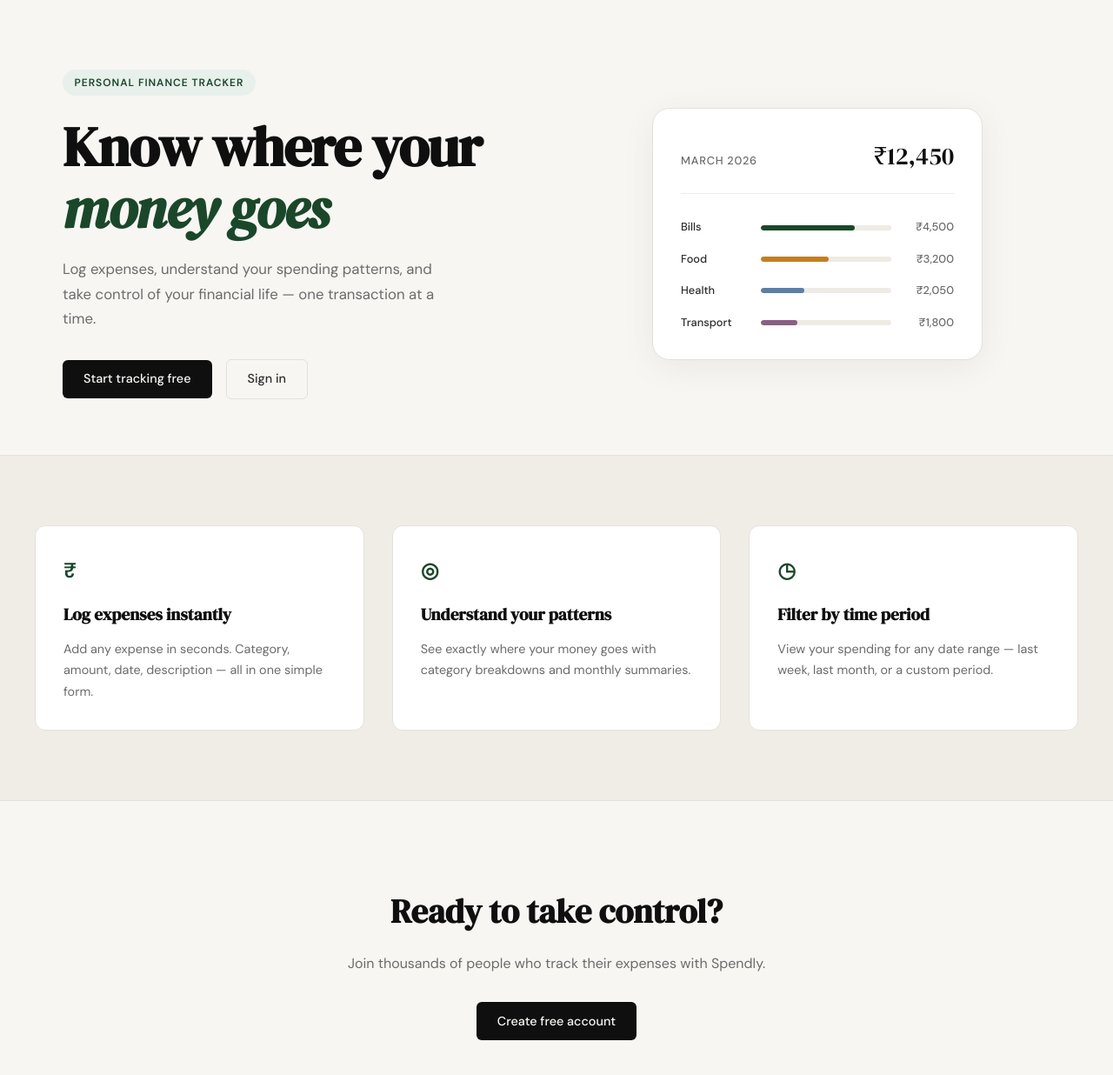
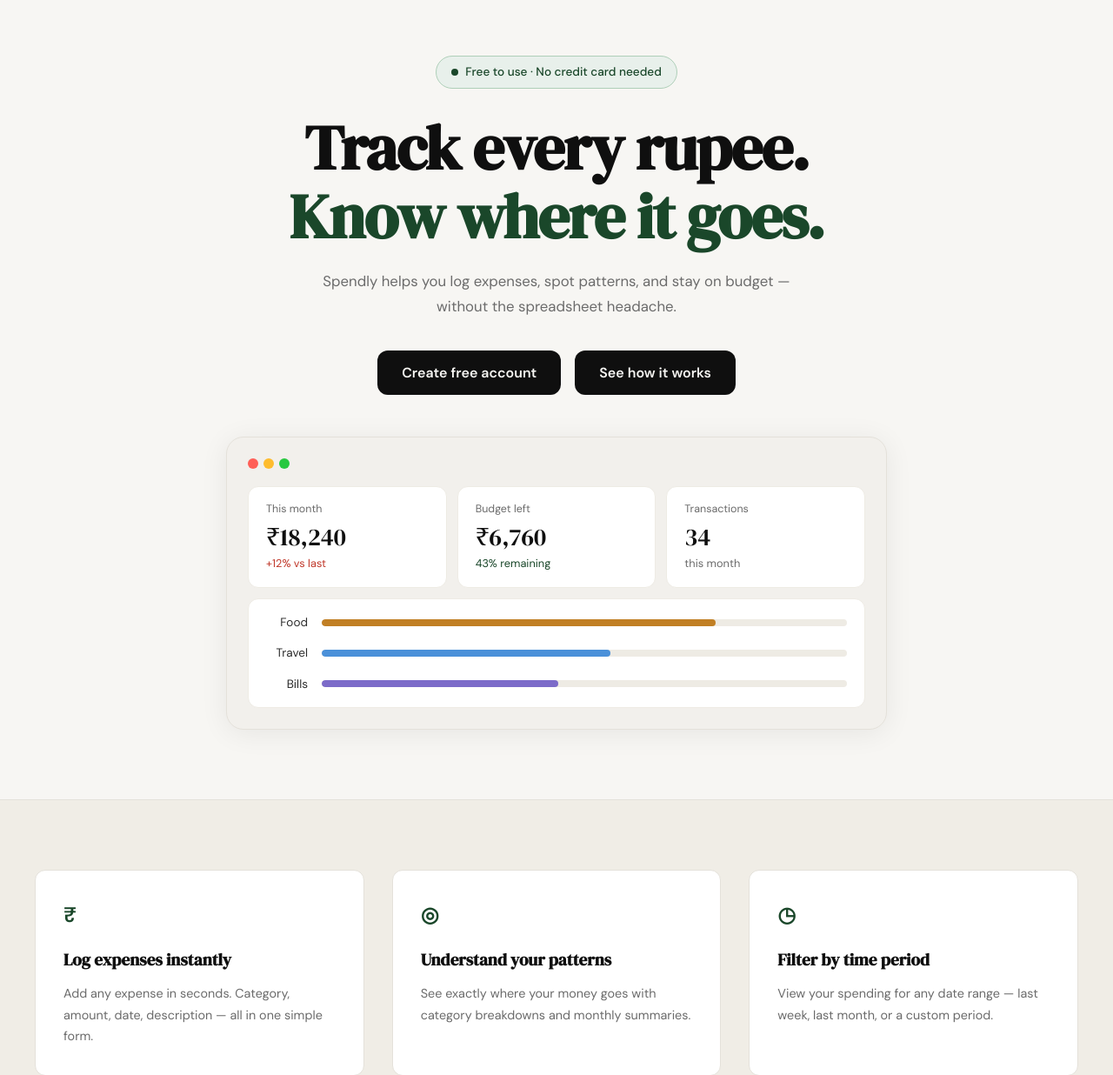
Before and after one commit to gitdebashish123/spendsmanager, a Flask app: page / in a window 1280 px wide. Shown: the part 61-1297 px from the top of the page at 87% size. Run offline with Flask 3, Linux system fonts and the light colour scheme.

Commit message:
landing: redesign hero section to match mockup

```diff
--- /dev/null
+++ b/static/css/landing.css
@@ -0,0 +1,225 @@
+/* ------------------------------------------------------------------ */
+/* Hero — overrides style.css for the landing page                     */
+/* ------------------------------------------------------------------ */
+
+.hero {
+    display: flex;
+    flex-direction: column;
+    align-items: center;
+    text-align: center;
+    padding: 4rem 2rem 5rem;
+    max-width: 860px;
+    margin: 0 auto;
+    gap: 3rem;
+    grid-template-columns: none; /* cancel style.css 2-col grid */
+}
+
+.hero-text {
+    width: 100%;
+    max-width: 680px;
+}
+
+/* Badge */
+
+.hero-badge {
+    display: inline-flex;
+    align-items: center;
+    gap: 0.5rem;
+    background: var(--accent-light);
+    color: var(--accent);
+    border: 1px solid #aecfb8;
+    font-size: 0.85rem;
+    font-weight: 500;
+    padding: 0.45rem 1.1rem;
+    border-radius: 999px;
+    margin-bottom: 1.75rem;
+    text-transform: none;
+    letter-spacing: 0;
+}
+
+.hero-badge-dot {
+    width: 8px;
+    height: 8px;
+    background: var(--accent);
+    border-radius: 50%;
+    flex-shrink: 0;
+}
+
+/* Title */
+
+.hero-title {
+    font-family: var(--font-display);
+    font-size: clamp(2.75rem, 6vw, 4.5rem);
+    line-height: 1.1;
+    letter-spacing: -0.02em;
+    color: var(--ink);
+    margin-bottom: 1.25rem;
+    font-style: normal;
+}
+
+.hero-title em {
+    font-style: normal;
+    color: var(--ink);
+}
+
+.hero-title-green {
+    display: block;
+    color: var(--accent);
+}
+
+/* Subtitle */
+
+.hero-subtitle {
+    font-size: 1.05rem;
+    color: var(--ink-muted);
+    line-height: 1.75;
+    max-width: 560px;
+    margin: 0 auto 2.25rem;
+}
+
+/* Buttons */
+
+.hero-actions {
+    display: flex;
+    gap: 1rem;
+    justify-content: center;
+    flex-wrap: wrap;
+    align-items: center;
+}
+
+.btn-hero {
+    display: inline-block;
+    background: var(--ink);
+    color: var(--paper);
+    padding: 0.8rem 1.75rem;
+    border-radius: var(--radius-md);
+    font-family: var(--font-body);
+    font-size: 1rem;
+    font-weight: 600;
+    text-decoration: none;
+    transition: background 0.2s;
+}
+
+.btn-hero:hover { background: var(--accent); }
+
+/* Dashboard mock window */
+
+.hero-dashboard {
+    width: 100%;
+    max-width: 760px;
+}
+
+.dashboard-window {
+    background: #f2f0ec;
+    border: 1px solid var(--border);
+    border-radius: var(--radius-lg);
+    padding: 1.5rem;
+    box-shadow: 0 4px 32px rgba(0, 0, 0, 0.07);
+}
+
+.window-dots {
+    display: flex;
+    gap: 6px;
+    margin-bottom: 1.25rem;
+}
+
+.dot {
+    width: 12px;
+    height: 12px;
+    border-radius: 50%;
+}
+
+.dot-red    { background: #ff5f57; }
+.dot-yellow { background: #febc2e; }
+.dot-green  { background: #28c840; }
+
+/* Stats row */
+
+.dashboard-stats {
+    display: grid;
+    grid-template-columns: repeat(3, 1fr);
+    gap: 0.75rem;
+    margin-bottom: 0.75rem;
+}
+
+.stat-card {
+    background: var(--paper-card);
+    border: 1px solid var(--border-soft);
+    border-radius: var(--radius-md);
+    padding: 1rem 1.25rem;
+    text-align: left;
+}
+
+.stat-label {
+    font-size: 0.78rem;
+    color: var(--ink-muted);
+    margin-bottom: 0.35rem;
+}
+
+.stat-value {
+    font-family: var(--font-display);
+    font-size: 1.75rem;
+    color: var(--ink);
+    line-height: 1.1;
+    margin-bottom: 0.35rem;
+}
+
+.stat-note {
+    font-size: 0.8rem;
+    color: var(--ink-muted);
+}
+
+.stat-danger { color: var(--danger); }
+.stat-success { color: var(--accent); }
+
+/* Bar chart */
+
+.dashboard-bars {
+    background: var(--paper-card);
+    border: 1px solid var(--border-soft);
+    border-radius: var(--radius-md);
+    padding: 1rem 1.25rem;
+    display: flex;
+    flex-direction: column;
+    gap: 0.85rem;
+}
+
+.dbar-row {
+    display: flex;
+    align-items: center;
+    gap: 1rem;
+}
+
+.dbar-label {
+    width: 48px;
+    text-align: right;
+    font-size: 0.85rem;
+    color: var(--ink-soft);
+    flex-shrink: 0;
+}
+
+.dbar-track {
+    flex: 1;
+    height: 8px;
+    background: var(--border-soft);
+    border-radius: 999px;
+    overflow: hidden;
+}
+
+.dbar-fill {
+    height: 100%;
+    border-radius: 999px;
+}
+
+.dbar-food   { background: #c17f24; }
+.dbar-travel { background: #4a90d9; }
+.dbar-bills  { background: #7c6bc9; }
+
+/* ------------------------------------------------------------------ */
+/* Responsive                                                          */
+/* ------------------------------------------------------------------ */
+
+@media (max-width: 600px) {
+    .dashboard-stats { grid-template-columns: 1fr; }
+    .hero { padding: 3rem 1rem 4rem; }
+}
--- a/templates/landing.html
+++ b/templates/landing.html
@@ -2,59 +2,68 @@
 
 {% block title %}Spendly — Track Every Rupee{% endblock %}
 
+{% block head %}
+<link rel="stylesheet" href="{{ url_for('static', filename='css/landing.css') }}">
+{% endblock %}
+
 {% block content %}
 
 <section class="hero">
-    <div class="hero-inner">
-        <div class="hero-badge">Personal Finance Tracker</div>
+    <div class="hero-text">
+        <div class="hero-badge">
+            <span class="hero-badge-dot"></span>
+            Free to use · No credit card needed
+        </div>
         <h1 class="hero-title">
-            Know where your<br>
-            <em>money goes</em>
+            Track every rupee.<br>
+            <span class="hero-title-green">Know where it goes.</span>
         </h1>
         <p class="hero-subtitle">
-            Log expenses, understand your spending patterns,
-            and take control of your financial life —
-            one transaction at a time.
+            Spendly helps you log expenses, spot patterns, and stay
+            on budget — without the spreadsheet headache.
         </p>
         <div class="hero-actions">
-            <a href="{{ url_for('register') }}" class="btn-primary">Start tracking free</a>
-            <a href="{{ url_for('login') }}" class="btn-ghost">Sign in</a>
+            <a href="{{ url_for('register') }}" class="btn-hero">Create free account</a>
+            <a href="#" class="btn-hero">See how it works</a>
         </div>
     </div>
-    <div class="hero-visual">
-        <div class="mock-card">
-            <div class="mock-card-header">
-                <span class="mock-label">March 2026</span>
-                <span class="mock-total">₹12,450</span>
+
+    <div class="hero-dashboard">
+        <div class="dashboard-window">
+            <div class="window-dots">
+                <span class="dot dot-red"></span>
+                <span class="dot dot-yellow"></span>
+                <span class="dot dot-green"></span>
             </div>
-            <div class="mock-bars">
-                <div class="mock-bar-row">
-                    <span class="mock-cat">Bills</span>
-                    <div class="mock-bar-track">
-                        <div class="mock-bar" style="width: 72%"></div>
-                    </div>
-                    <span class="mock-amt">₹4,500</span>
+            <div class="dashboard-stats">
+                <div class="stat-card">
+                    <p class="stat-label">This month</p>
+                    <p class="stat-value">₹18,240</p>
+                    <p class="stat-note stat-danger">+12% vs last</p>
                 </div>
-                <div class="mock-bar-row">
-                    <span class="mock-cat">Food</span>
-                    <div class="mock-bar-track">
-                        <div class="mock-bar mock-bar-2" style="width: 52%"></div>
-                    </div>
-                    <span class="mock-amt">₹3,200</span>
+                <div class="stat-card">
+                    <p class="stat-label">Budget left</p>
+                    <p class="stat-value">₹6,760</p>
+                    <p class="stat-note stat-success">43% remaining</p>
                 </div>
-                <div class="mock-bar-row">
-                    <span class="mock-cat">Health</span>
-                    <div class="mock-bar-track">
-                        <div class="mock-bar mock-bar-3" style="width: 33%"></div>
-                    </div>
-                    <span class="mock-amt">₹2,050</span>
+                <div class="stat-card">
+                    <p class="stat-label">Transactions</p>
+                    <p class="stat-value">34</p>
+                    <p class="stat-note">this month</p>
                 </div>
-                <div class="mock-bar-row">
-                    <span class="mock-cat">Transport</span>
-                    <div class="mock-bar-track">
-                        <div class="mock-bar mock-bar-4" style="width: 28%"></div>
-                    </div>
-                    <span class="mock-amt">₹1,800</span>
+            </div>
+            <div class="dashboard-bars">
+                <div class="dbar-row">
+                    <span class="dbar-label">Food</span>
+                    <div class="dbar-track"><div class="dbar-fill dbar-food" style="width:75%"></div></div>
+                </div>
+                <div class="dbar-row">
+                    <span class="dbar-label">Travel</span>
+                    <div class="dbar-track"><div class="dbar-fill dbar-travel" style="width:55%"></div></div>
+                </div>
+                <div class="dbar-row">
+                    <span class="dbar-label">Bills</span>
+                    <div class="dbar-track"><div class="dbar-fill dbar-bills" style="width:45%"></div></div>
                 </div>
             </div>
         </div>
```
